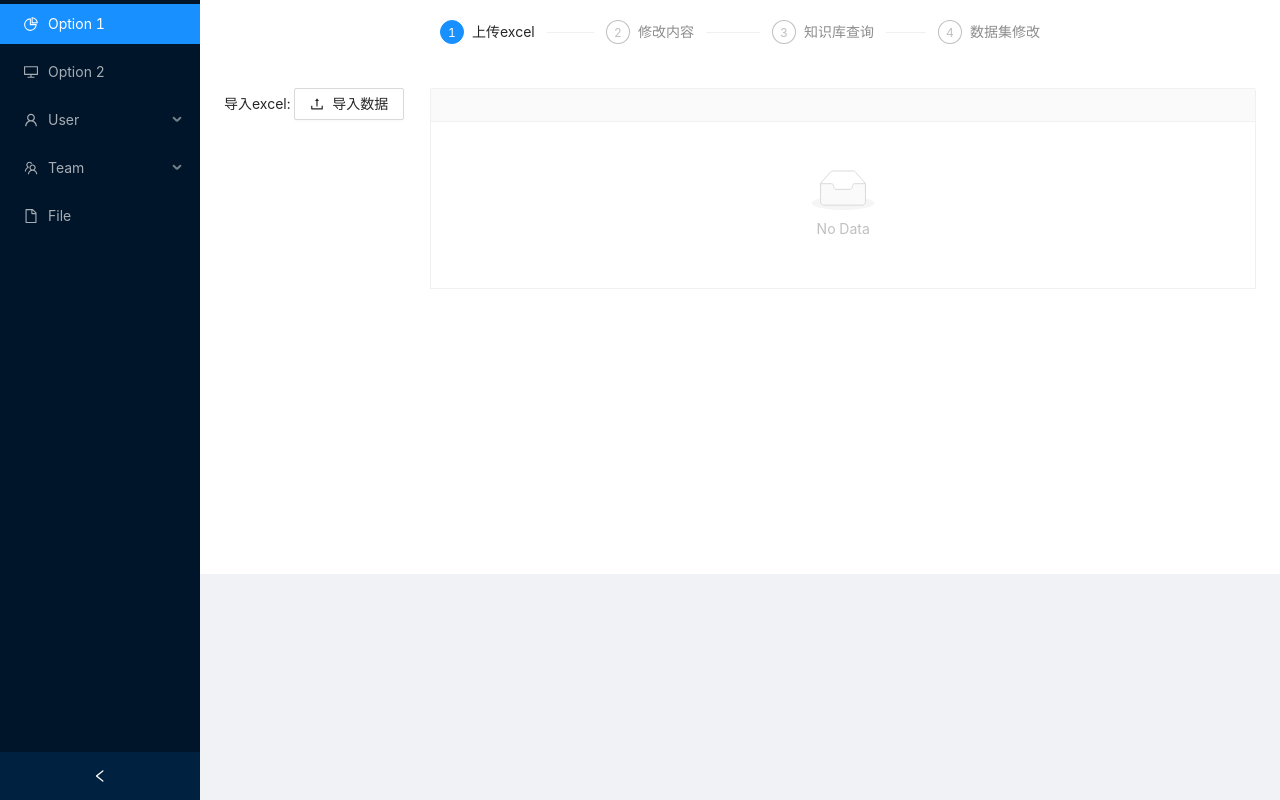
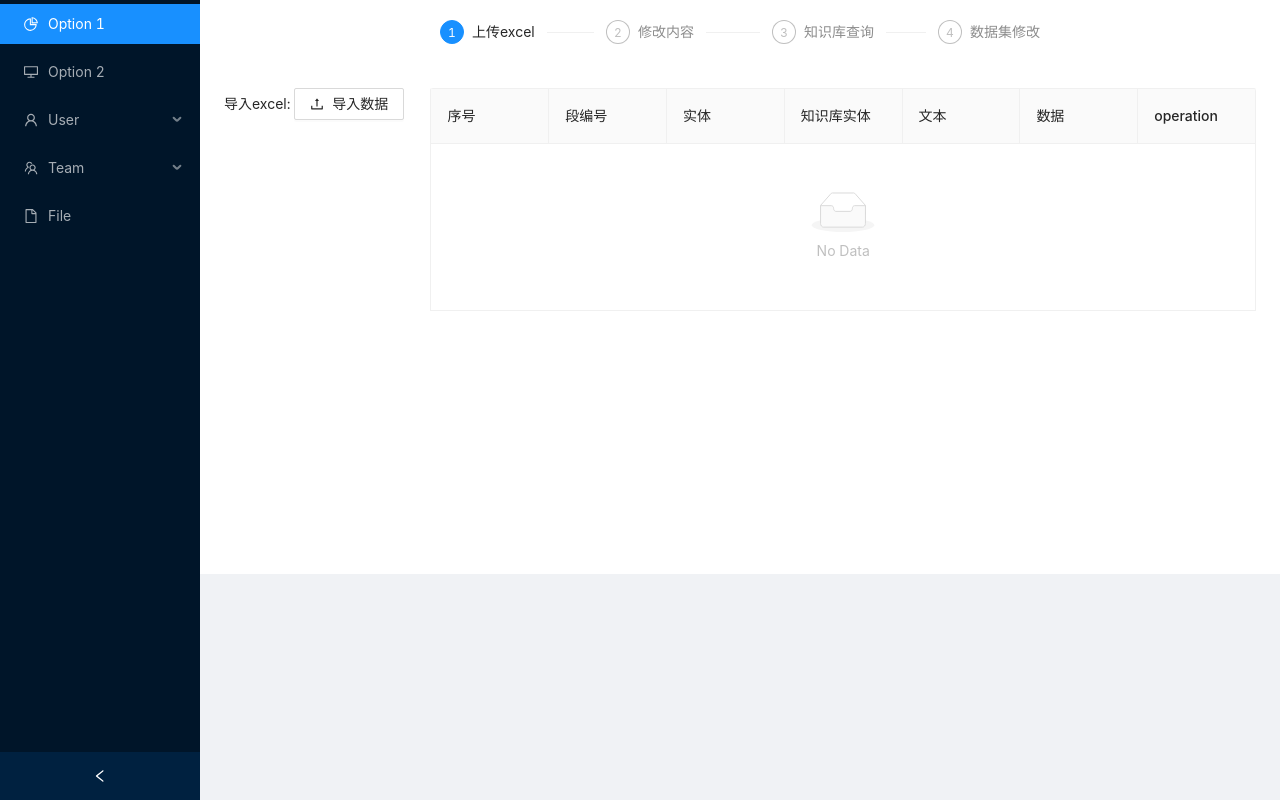
Before and after one commit to ycycyc02/Entity, a Vue app: page / in a window 1280 px wide. Built offline with nearby package versions, Linux system fonts and the light colour scheme.

Commit message:
version2

```diff
--- a/package.json
+++ b/package.json
@@ -15,6 +15,7 @@
   "devDependencies": {
     "@babel/core": "^7.12.16",
     "@babel/eslint-parser": "^7.12.16",
+    "@types/lodash-es": "^4.17.6",
     "@vue/cli-plugin-babel": "~5.0.0",
     "@vue/cli-plugin-eslint": "~5.0.0",
     "@vue/cli-service": "~5.0.0",
@@ -34,7 +35,7 @@
       "parser": "@babel/eslint-parser"
     },
     "rules": {
-      "no-unused-vars":"off"
+      "no-unused-vars": "off"
     }
   },
   "browserslist": [
--- a/src/components/MainPage.vue
+++ b/src/components/MainPage.vue
@@ -49,22 +49,9 @@
         </div>
       </a-layout-header>
       <a-layout-content>
+        <!-- upload and table -->
         <div :style="{ padding: '24px', background: '#fff', minHeight: '510px' }">
-          <div style="width: 20%; float:left">
-            <UpLoad/>
-          </div>
-          <div style="width: 80%; float:left">
-            <a-table
-              class="table"
-              bordered
-              row-key="key"
-              :columns="uploadColumns"
-              :data-source="uploadData"
-              :pagination="false"
-              :file-list="fileList"
-            >
-            </a-table>
-          </div>
+            <UploadAndTable/>
         </div>
       </a-layout-content>
     </a-layout>
@@ -74,9 +61,8 @@
 import { PieChartOutlined, DesktopOutlined, UserOutlined, TeamOutlined, FileOutlined } from '@ant-design/icons-vue';
 import { defineComponent, ref } from 'vue';
 import StepCompontent from './StepCompontent.vue'
-import UpLoad from './UpLoad.vue'
-// import { Form, Input, InputNumber, Popconfirm, Table, Typography } from 'antd';
-// import React, { useState } from 'react';
+import UploadAndTable from './UploadAndTable.vue'
+
 export default defineComponent({
   components: {
     PieChartOutlined,
@@ -85,7 +71,7 @@
     TeamOutlined,
     FileOutlined,
     StepCompontent,
-    UpLoad
+    UploadAndTable
   },
   data() {
     return {
--- a/src/components/StepCompontent.vue
+++ b/src/components/StepCompontent.vue
@@ -1,8 +1,20 @@
 <template>
-    <a-steps :current="0" size="small" >
+    <a-steps :current="current" size="small" >
     <a-step title="上传excel" />
     <a-step title="修改内容" />
     <a-step title="知识库查询" />
     <a-step title="数据集修改" />
   </a-steps>
 </template>
+<script>
+  import { defineComponent, ref  } from 'vue';
+  export default defineComponent({
+    setup(){
+      let current = ref(0);
+
+      return {
+        current
+      }
+    }
+  })
+</script>
--- a/src/components/UpLoad.vue
+++ /dev/null
@@ -1,46 +0,0 @@
-<template>
-    <a-upload
-      v-model:file-list="fileList"
-      name="trainingset"
-      action="http://172.20.137.106:33004/test/getTable"
-      :headers="headers"
-      @change="handleChange"
-    >
-        导入excel:
-      <a-button>
-        <upload-outlined></upload-outlined>
-        导入数据
-      </a-button>
-    </a-upload>
-  </template>
-  <script>
-  import { message } from 'ant-design-vue';
-  import { UploadOutlined } from '@ant-design/icons-vue';
-  import { defineComponent, ref } from 'vue';
-  export default defineComponent({
-    components: {
-      UploadOutlined,
-    },
-    setup() {
-      const handleChange = info => {
-        if (info.file.status !== 'uploading') {
-          console.log(info);
-        }
-        if (info.file.status === 'done') {
-          message.success(`${info.file.name} file uploaded successfully`);
-          console.log(info.file.response.data)
-        } else if (info.file.status === 'error') {
-          message.error(`${info.file.name} file upload failed.`);
-        }
-      };
-      const fileList = ref([]);
-      return {
-        fileList,
-        headers: {
-          authorization: 'authorization-text',
-        },
-        handleChange,
-      };
-    },
-  });
-  </script>
--- /dev/null
+++ b/src/components/UploadAndTable.vue
@@ -0,0 +1,146 @@
+<template>
+  <!-- 上传 -->
+  <div style="width: 20%; float:left">
+    <a-upload
+      v-model:file-list="fileList"
+      name="trainingset"
+      action="http://172.20.137.106:33004/test/getTable"
+      :headers="headers"
+      @change="handleChange"
+    >
+        导入excel:
+      <a-button>
+        <upload-outlined></upload-outlined>
+        导入数据
+      </a-button>
+    </a-upload>
+  </div>
+  <!-- 表格 -->
+  <div style="width: 80%; float:left" height="500px">
+    <a-table
+      :columns="columns"
+      :data-source="dataSource"
+      bordered
+      :pagination="{ pageSize: 6 }"
+    >
+      <template #bodyCell="{ column, text, record }">
+        <template v-if="['data', 'text', 'self_defining_id','entity','entity_kb','segment_id'].includes(column.dataIndex)">
+          <div>
+            <a-input
+              v-if="editableData[record.self_defining_id]"
+              v-model:value="editableData[record.self_defining_id][column.dataIndex]"
+              style="margin: -5px 0"
+            />
+            <template v-else>
+              {{ text }}
+            </template>
+          </div>
+        </template>
+        <template v-else-if="column.dataIndex === 'operation'">
+          <div class="editable-row-operations">
+            <span v-if="editableData[self_defining_id]">
+              <a-typography-link @click="save(record.self_defining_id)">Save</a-typography-link>
+              <a-popconfirm title="Sure to cancel?" @confirm="cancel(record.self_defining_id)">
+                <a>Cancel</a>
+              </a-popconfirm>
+            </span>
+            <span v-else>
+              <a @click="edit(record.self_defining_id)">Edit</a>
+            </span>
+          </div>
+        </template>
+      </template>
+    </a-table>
+  </div>
+</template>
+<script>
+  import { message } from 'ant-design-vue';
+  import { cloneDeep } from 'lodash-es';
+  import { UploadOutlined } from '@ant-design/icons-vue';
+  import { defineComponent, ref ,reactive, } from 'vue';
+
+  export default defineComponent({
+    components: {
+      UploadOutlined,
+    },
+    setup() {
+      //表格
+      const columns = [
+        {
+          title: '序号',
+          dataIndex: 'self_defining_id',
+        },
+        {
+          title: '段编号',
+          dataIndex: 'segment_id',
+        },
+        {
+          title: '实体',
+          dataIndex: 'entity',
+        },
+        {
+          title: '知识库实体',
+          dataIndex: 'entity_kb',
+        },
+        {
+          title: '文本',
+          dataIndex: 'text',
+          ellipsis: true,
+        },
+        {
+          title: '数据',
+          dataIndex: 'data',
+          ellipsis: true,
+        },{
+          title: 'operation',
+          dataIndex: 'operation',
+        }
+      ];
+      let dataSource = ref([]);
+      const editableData = reactive({});
+      const edit = key => {
+      editableData[key] = cloneDeep(dataSource.value.filter(item => key === item.key)[0]);
+      };
+      const save = key => {
+        Object.assign(dataSource.value.filter(item => key === item.key)[0], editableData[key]);
+        delete editableData[key];
+      };
+      const cancel = key => {
+        delete editableData[key];
+      };
+
+      //上传
+      const handleChange = info => {
+        if (info.file.status !== 'uploading') {
+          console.log(info);
+        }
+        if (info.file.status === 'done') {
+          message.success(`${info.file.name} file uploaded successfully`);
+          dataSource.value = info.file.response.data
+        } else if (info.file.status === 'error') {
+          message.error(`${info.file.name} file upload failed.`);
+        }
+      };
+      const fileList = ref([]);
+
+      return {
+        fileList,
+        headers: {
+          authorization: 'authorization-text',
+        },
+        handleChange,
+        columns,
+        dataSource,
+        editingKey: '',
+        editableData,
+        edit,
+        save,
+        cancel,
+      };
+    },
+
+  });
+  </script>
+  <style>
+
+  </style>
```
Also changed, not shown: 2 other files (tests, documents, lock files or other folders).
